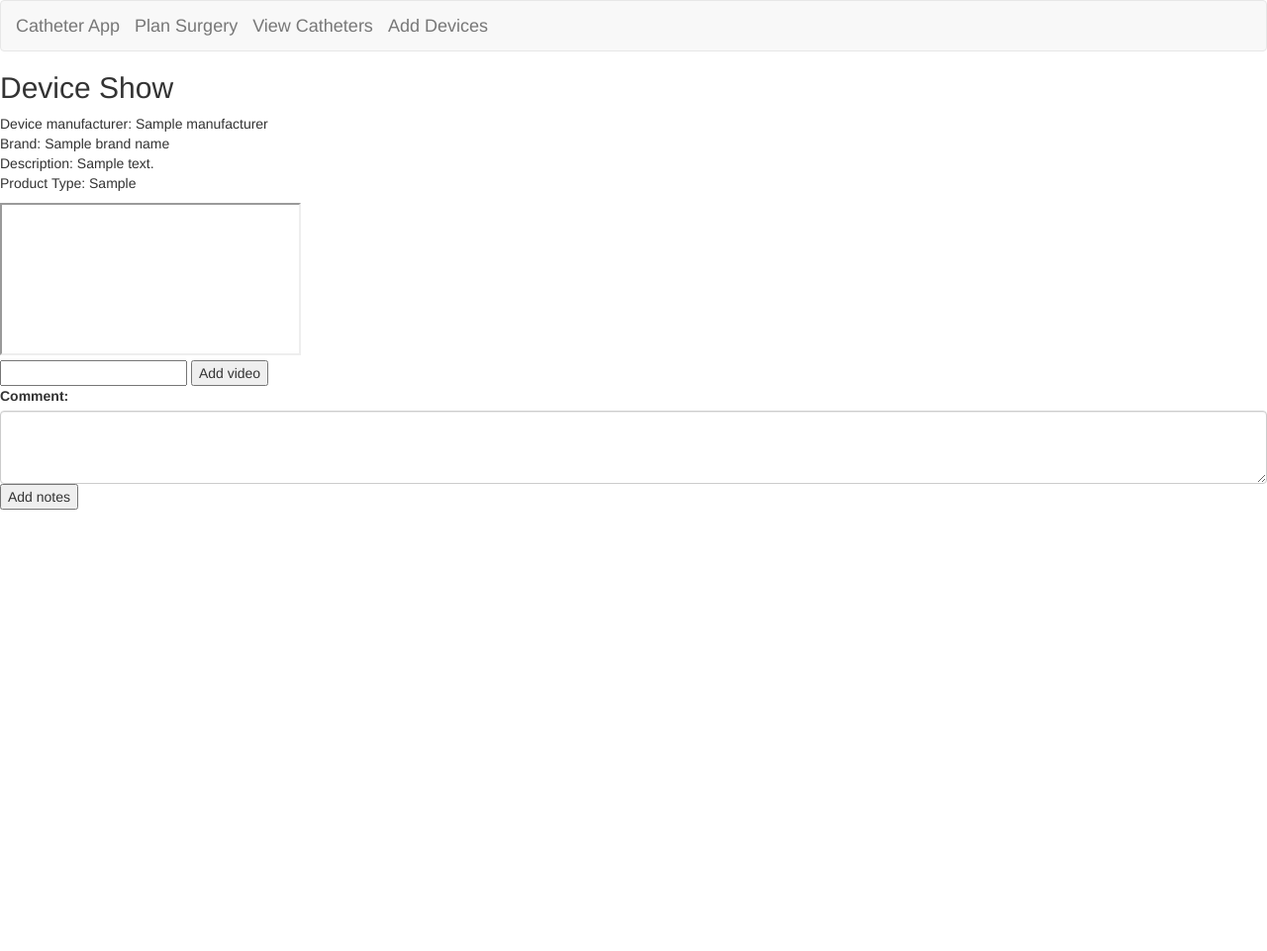
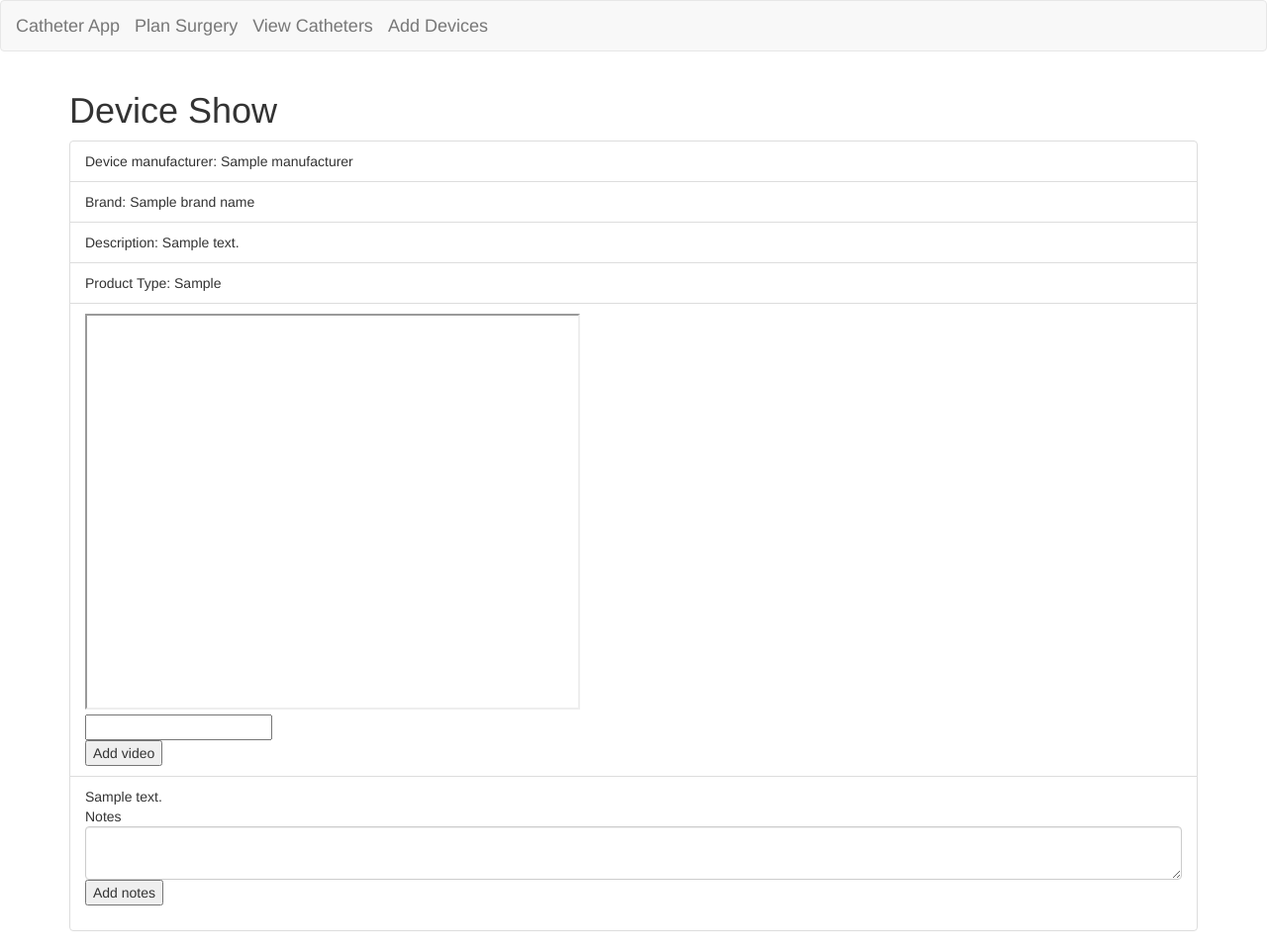
Before and after one commit to jgao1995/Surgery.io, a Django app: template catheters/templates/plan_surgery/show.html in a window 1280 px wide. Shown: the whole page at 99% size. Before the commit the page ends 515 px from the top, so only its background shows below. Run offline with Django 3.2, Linux system fonts and the light colour scheme; the template is opened without the code that fills it: most values are stand-ins (such as "Sample title", 1, 10 or a date in 2020); data that the repository does not hold is empty; some libraries are stand-ins or nearby versions.

Commit message:
adding videos and notes works 100%

```diff
--- a/catheters/plan_surgery/models.py
+++ b/catheters/plan_surgery/models.py
@@ -22,8 +22,6 @@ class TypeDependency(models.Model):
     field_1 = models.CharField(max_length=200)
     field_2 = models.CharField(max_length=200)
     comparator = models.CharField(max_length=2)
-
-
 
 
 class Device(models.Model):
--- a/catheters/templates/plan_surgery/search_results.html
+++ b/catheters/templates/plan_surgery/search_results.html
@@ -51,11 +51,7 @@
 
     {% if results.items|length > 0 %}
       <div class="form-group">
-      <label for="comment">Comment:</label>
-      <textarea class="form-control" rows="3" id="comment"></textarea>
-      <form action="/plan_surgery/search" method="get">
-            <input type="submit" value="Add notes">
-        </form>
+      Notes
       </div>
     {% endif %}
 
--- a/catheters/templates/plan_surgery/show.html
+++ b/catheters/templates/plan_surgery/show.html
@@ -27,30 +27,38 @@
     </div>
   </nav>
 
-  <h2> Device Show </h2>
-  Device manufacturer: {{ manufacturer }} <br>
-  Brand: {{ brand_name }} <br>
-  Description: {{description}} <br>
-  Product Type: {{product_type}} <br>
-
-  {% for key, value in device.4.items %}
-    <p><a class="one" href="{{ value }}" target="iframe_a"></a></p>
-    <iframe name="iframe_a" id="iframe_a"></iframe>
+  <div class="container">
+    <h1> Device Show </h1>
+    <ul class="list-group">
+      <li class="list-group-item"> Device manufacturer: {{ manufacturer }} </li>
+      <li class="list-group-item"> Brand: {{ brand_name }} </li>
+      <li class="list-group-item"> Description: {{description}} </li>
+      <li class="list-group-item"> Product Type: {{product_type}} </li>
+      <li class="list-group-item">
+        {% for link in useful_links %}
+          <iframe width="500" height="400" src="{{ link }}"> </iframe>
+          <br>
         {% endfor %}
-
       <form action="/device/{{ id }}/add_video" method="get">
-    <input type="text" name="url">
+        <input type="text" name="url"> <br>
         <input type="submit" value="Add video">
       </form>
-
+      </li>
+      <li class="list-group-item">
+        {% if notes %}
+          {{ notes }}
+        {% endif %}
+        <br>
         <div class="form-group">
-    <label for="comment">Comment:</label>
+          Notes
           <form action="/device/{{ id }}/add_comment" method="get">
-      <textarea class="form-control" rows="3" id="comment"></textarea>
+            <textarea class="form-control" name="comment" id="comment"></textarea>
             <input type="submit" value="Add notes">
           </form>
         </div>
-
+      </li>
+    </ul>
+  </div>
 </body>
 
 </html>
```
Also changed, not shown: catheters/plan_surgery/views.py (+18 -6 lines), 1 other file. Lines whose indentation alone changed are shown as unchanged.
